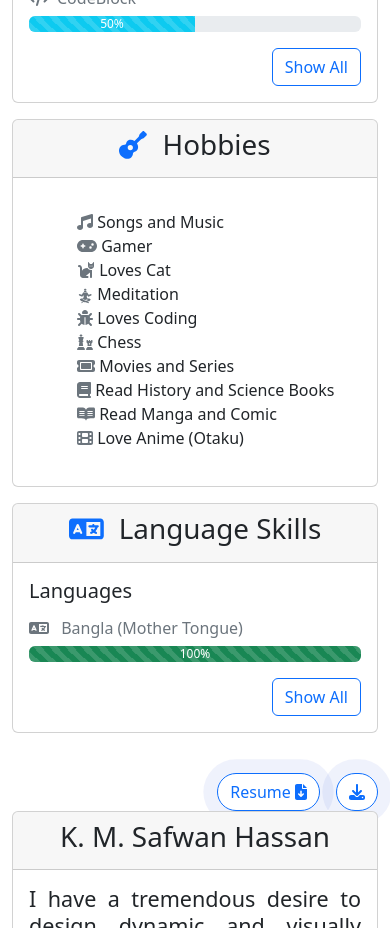
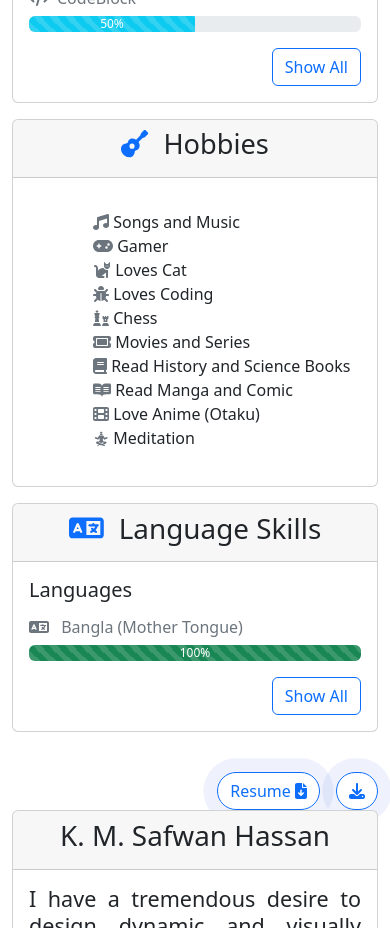
Before and after one commit to SafwanELLipSE/onlineResume, a React (Create React App) app: page / in a window 390 px wide. Shown: the part 1340-2268 px from the top of the page. Built offline with nearby package versions, Linux system fonts and the light colour scheme.

Commit message:
changes and resposive in Hobbies

```diff
--- a/src/components/Hobby/Hobby.jsx
+++ b/src/components/Hobby/Hobby.jsx
@@ -15,25 +15,61 @@ import { GiMeditation } from "react-icons/gi";
 import styles from "./Hobby.module.css";
 
 const Hobby = () => {
+    const hobbies = [
+        {
+            text: "Songs and Music",
+            icon: faMusic
+        },
+        {
+            text: "Gamer",
+            icon: faGamepad
+        },
+        {
+            text: "Loves Cat",
+            icon: faCat
+        },
+        {
+            text: "Loves Coding",
+            icon: faBug
+        },
+        {
+            text: "Chess",
+            icon: faChess
+        },
+        {
+            text: "Movies and Series",
+            icon: faTicket
+        },
+        {
+            text: "Read History and Science Books",
+            icon: faBook
+        },
+        {
+            text: "Read Manga and Comic",
+            icon: faReadme
+        },
+        {
+            text: "Love Anime (Otaku)",
+            icon: faFilm
+        }
+    ]
     return (
         <div>
             <Card className='mb-3'>
                 <Card.Header>
-                    <h1 className='text-center'> <FontAwesomeIcon icon={faGuitar} className={`text-primary me-2`}/> Hobbies </h1>
+                    <h1 className={`text-center ${styles.cardHeaderText}`}>
+                        <FontAwesomeIcon icon={faGuitar} className={`text-primary me-2`}/> Hobbies
+                    </h1>
                 </Card.Header>
                 <Card.Body>
                     <div className={`${styles.media} mb-1`}>
                         <ul className={`${styles.mediaBody} list-unstyled mt-3`}>
-                            <li><FontAwesomeIcon icon={faMusic} className={`text-muted ms-5`} /> Songs and Music</li>
-                            <li><FontAwesomeIcon icon={faGamepad} className={`text-muted ms-5`} /> Gamer</li>
-                            <li><FontAwesomeIcon icon={faCat} className={`text-muted ms-5`} /> Loves Cat</li>
-                            <li><GiMeditation className={`text-muted ms-5`} /> Meditation</li>
-                            <li><FontAwesomeIcon icon={faBug} className={`text-muted ms-5`} /> Loves Coding</li>
-                            <li><FontAwesomeIcon icon={faChess} className={`text-muted ms-5`} /> Chess</li>
-                            <li><FontAwesomeIcon icon={faTicket} className={`text-muted ms-5`} /> Movies and Series</li>
-                            <li><FontAwesomeIcon icon={faBook} className={`text-muted ms-5`} /> Read History and Science Books</li>
-                            <li><FontAwesomeIcon icon={faReadme} className={`text-muted ms-5`} /> Read Manga and Comic</li>
-                            <li><FontAwesomeIcon icon={faFilm} className={`text-muted ms-5`} /> Love Anime (Otaku)</li>
+                            {hobbies.map((data, index) => (
+                                <li key={index}>
+                                    <FontAwesomeIcon icon={data.icon} className={`text-muted ${styles.iconLeftSpacing}`} /> {data.text}
+                                </li>
+                            ))}
+                            <li><GiMeditation className={`text-muted ${styles.iconLeftSpacing}`} /> Meditation</li>
                         </ul>
                     </div>
                 </Card.Body>
--- a/src/components/Hobby/Hobby.module.css
+++ b/src/components/Hobby/Hobby.module.css
@@ -1,3 +1,6 @@
+.cardHeaderText{
+    font-size: 2.5rem;
+}
 .media {
     display: -ms-flexbox;
     display: flex;
@@ -8,3 +11,49 @@
     -ms-flex: 1;
     flex: 1;
 }
+
+.iconLeftSpacing{
+    margin-left: 3rem !important;
+}
+
+@media (max-width: 1025px){
+    .cardHeaderText{
+        font-size: 2.2rem;
+    }
+
+    .iconLeftSpacing{
+        margin-left: 1rem !important;
+        text-align: center;
+    }
+}
+
+@media (max-width: 769px){
+    .cardHeaderText{
+        font-size: 2rem;
+    }
+
+    .iconLeftSpacing{
+        margin-left: 0.2rem !important;
+        text-align: center;
+    }
+}
+
+@media (max-width: 426px) {
+    .cardHeaderText{
+        font-size: 1.7rem;
+    }
+
+    .iconLeftSpacing{
+        margin-left: 4rem !important;
+    }
+}
+
+@media (max-width: 320px) {
+    .cardHeaderText{
+        font-size: 1.5rem;
+    }
+
+    .iconLeftSpacing{
+        margin-left: .5rem !important;
+    }
+}
```
